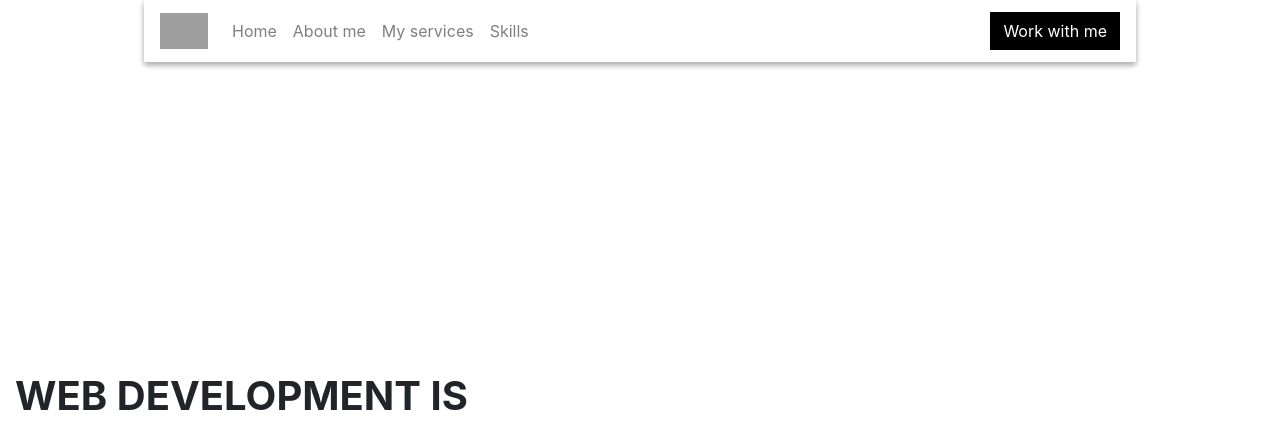
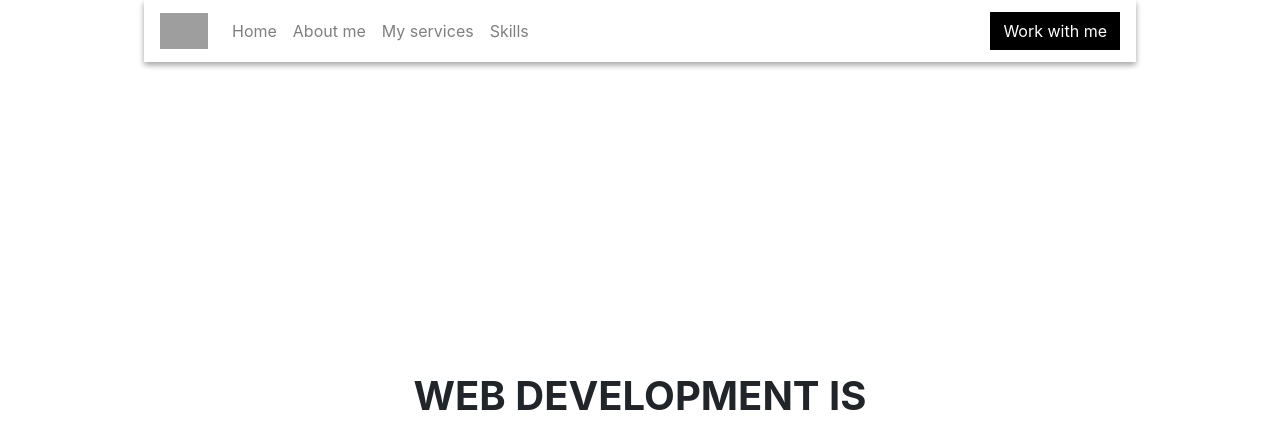
Before and after one commit to AlejandroMilan/MilanPortfolio, a Nuxt app: page / in a window 1280 px wide. Shown: the top 448 px of the page. Built offline with nearby package versions, Linux system fonts and the light colour scheme; grey boxes are pictures that could not be loaded.

Commit message:
Div width changed to 100% in index page

```diff
--- a/pages/index.vue
+++ b/pages/index.vue
@@ -1,6 +1,6 @@
 <template>
   <main>
-    <div>
+    <div class="for-main">
       <WhatIsProgramming></WhatIsProgramming>
     </div>
   </main>
@@ -13,6 +13,9 @@ main
   background-color: var(--white)
   display: flex
   align-items: center
+
+  .for-main
+    width: 100%
 </style>
 
 <script lang="ts">
```
